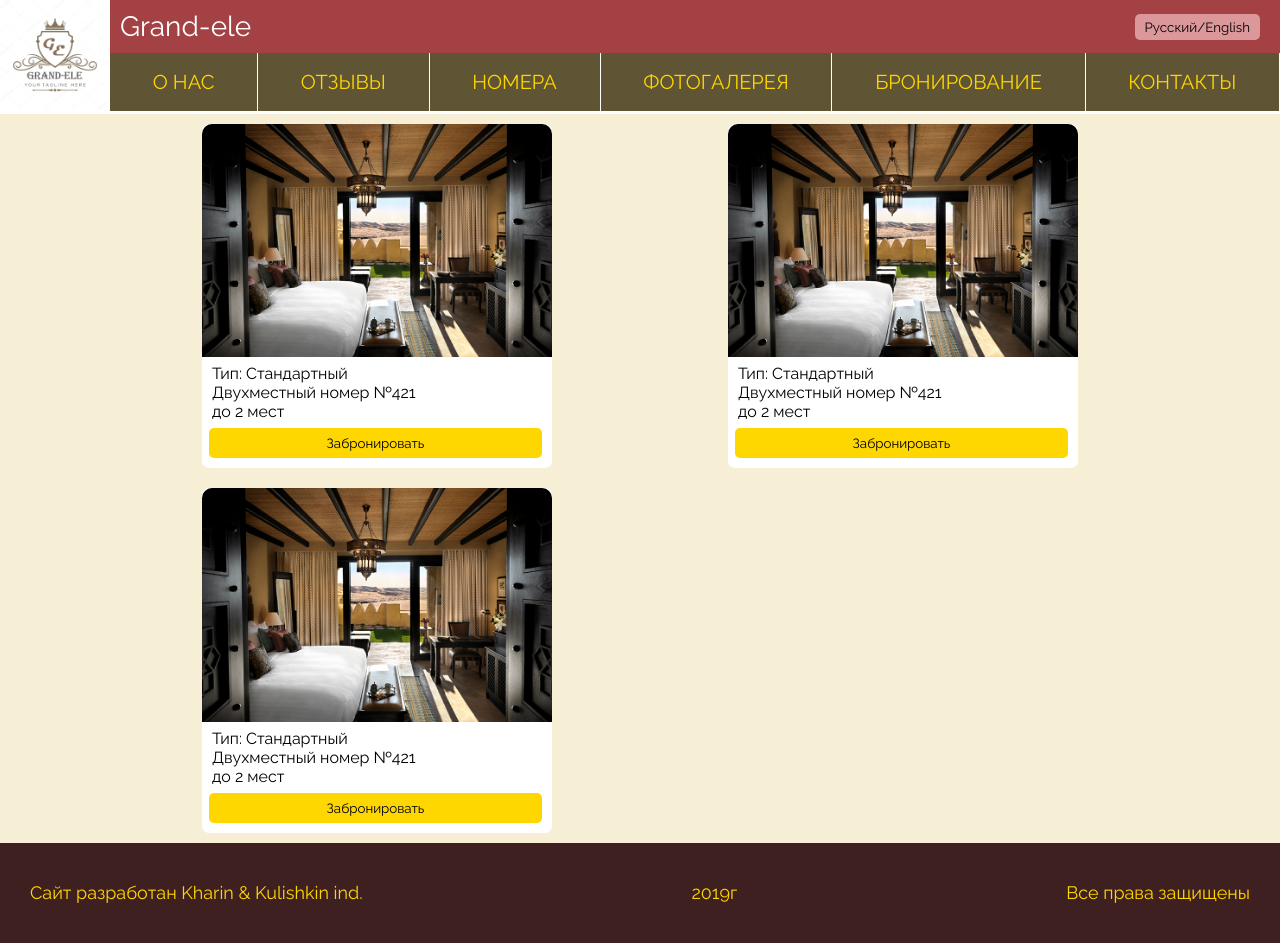
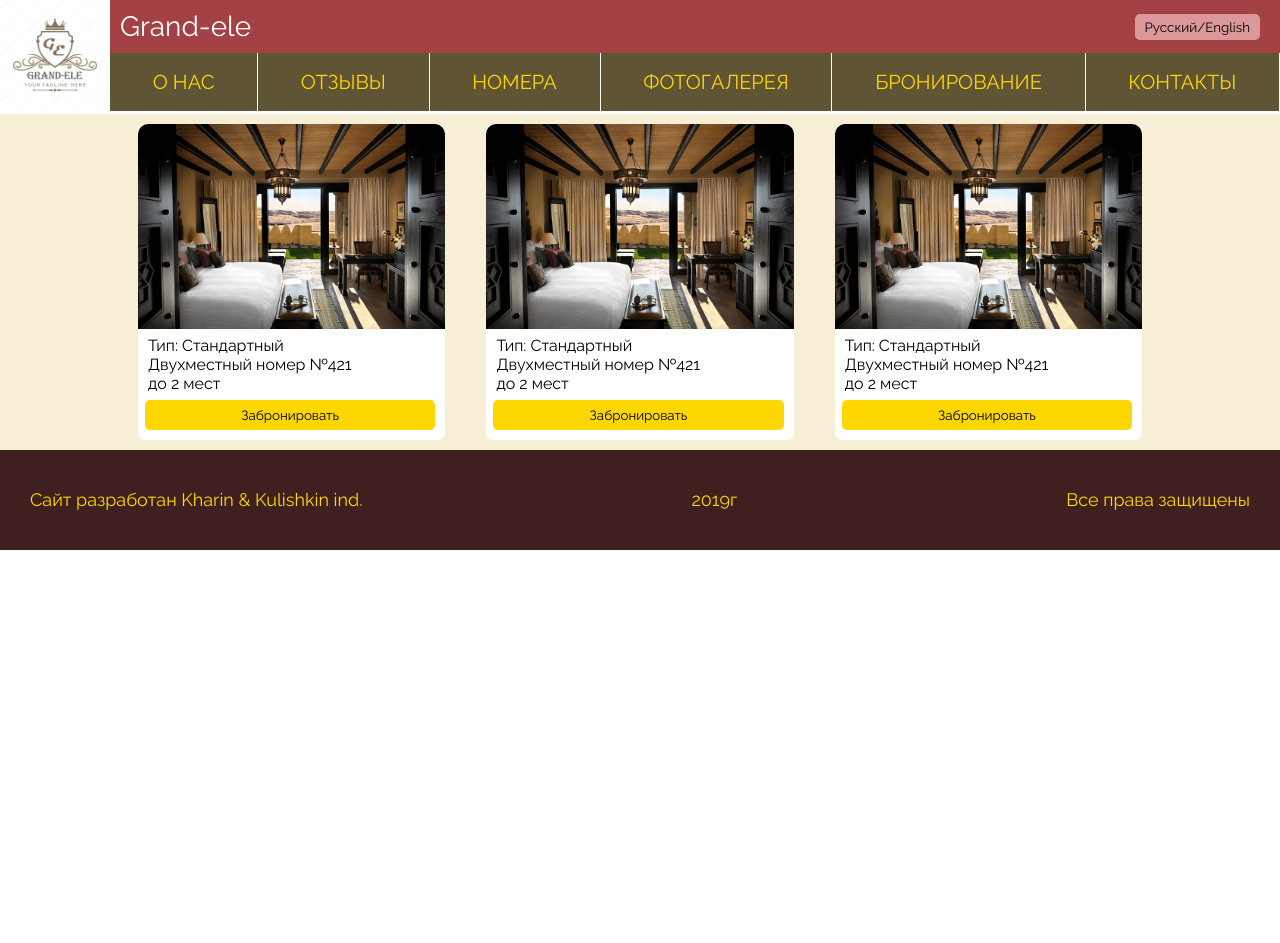
Before and after one commit to Aruka7/TI_LW, a PHP site: page /rooms.html in a window 1280 px wide. After the commit the page ends 550 px from the top, so only its background shows below. Run offline with PHP 8.4, Linux system fonts and the light colour scheme.

Commit message:
night save

```diff
--- a/css/rooms.css
+++ b/css/rooms.css
@@ -1,8 +1,12 @@
 main, header{
 	background-color: #f6eed5;
 }
+body{
+	display: flex;
+	flex-direction: column;
+}
 .wrap{
-	max-width: 70%;
+	max-width: 80%;
 	margin: 0 auto;
 	display: flex;
 	justify-content: space-between;
@@ -14,13 +18,15 @@ main, header{
 	display: flex;
 	flex-direction: column;
 	margin: 10px;
+	width: 30%;
+	min-width: 250px;
 }
 .room-text{
 	padding: 7px 0 7px 10px;
 }
 .room-display img{
 	border-radius: 10px 10px 0 0;
-	width: 350px;
+	width: 100%;
 }
 .sub-btn{
 	border-radius: 5px;
```
